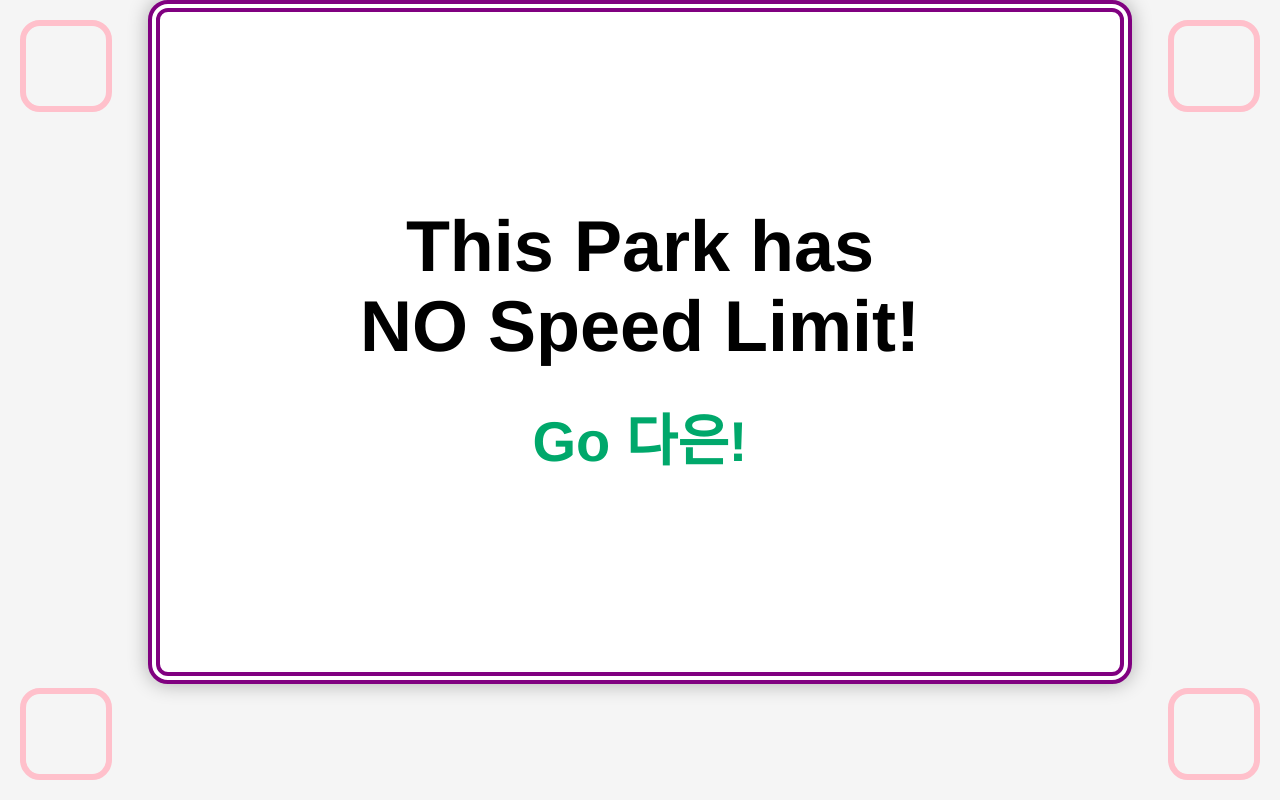
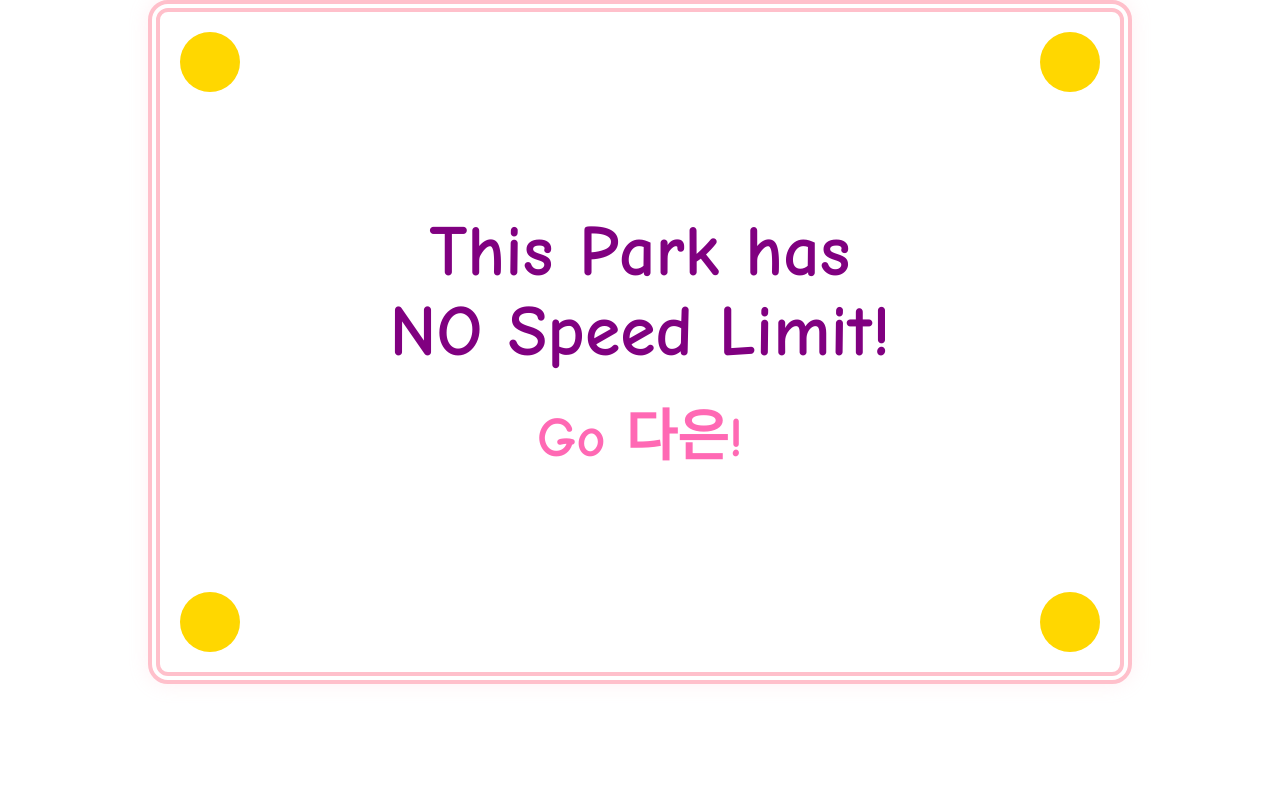
Before and after one commit to msp9353/test, a plain HTML site: page index.html in a window 1280 px wide. Drawn offline with Linux system fonts and the light colour scheme.

Commit message:
Update index.html

```diff
--- a/index.html
+++ b/index.html
@@ -5,22 +5,22 @@
   <meta name="viewport" content="width=device-width, initial-scale=1.0" />
   <title>Half Marathon Poster</title>
   <style>
-    /* Poster size in pixels approximated for screen (ratio 30w : 20h) */
     body {
       margin: 0;
       padding: 0;
       display: flex;
       justify-content: center;
       align-items: center;
-      background: #f5f5f5;
-      font-family: 'Helvetica Neue', Arial, sans-serif;
+      background: white;
+      font-family: 'Comic Sans MS', cursive, sans-serif;
     }
 
     .poster {
-      width: 900px;  /* proportional to 30 inches */
-      height: 600px; /* proportional to 20 inches */
+      position: relative;
+      width: 900px;
+      height: 600px;
       background: white;
-      border: 12px double purple;
+      border: 12px double pink;
       border-radius: 20px;
       display: flex;
       flex-direction: column;
@@ -28,48 +28,46 @@
       align-items: center;
       text-align: center;
       padding: 30px;
-      box-shadow: 0 0 20px rgba(0,0,0,0.3);
+      box-shadow: 0 0 20px rgba(255,182,193,0.2);
     }
 
     .headline {
       font-size: 72px;
       font-weight: 900;
-      color: black;
-
+      color: purple;
       line-height: 1.1;
     }
 
     .subtext {
-      margin-top: 30px;
+      margin-top: 20px;
       font-size: 56px;
       font-weight: 800;
-      color: #00a86b; /* green */
-
+      color: #ff69b4; /* hot pink */
     }
 
+    .doodle {
+      position: absolute;
+      width: 60px;
+      height: 60px;
+      border-radius: 50%;
+      background: #ffd700; /* yellow */
+    }
 
-    .corner-doodle {
-      position: absolute;
-      width: 80px;
-      height: 80px;
-      border: 6px solid pink;
-      border-radius: 20px;
-    }
     .top-left { top: 20px; left: 20px; }
     .top-right { top: 20px; right: 20px; }
     .bottom-left { bottom: 20px; left: 20px; }
     .bottom-right { bottom: 20px; right: 20px; }
+
   </style>
 </head>
 <body>
   <div class="poster">
-    <div class="corner-doodle top-left"></div>
-    <div class="corner-doodle top-right"></div>
-    <div class="corner-doodle bottom-left"></div>
-    <div class="corner-doodle bottom-right"></div>
+    <div class="doodle top-left"></div>
+    <div class="doodle top-right"></div>
+    <div class="doodle bottom-left"></div>
+    <div class="doodle bottom-right"></div>
     <div class="headline">This Park has<br>NO Speed Limit!</div>
     <div class="subtext">Go 다은!</div>
-
   </div>
 </body>
 </html>
```
